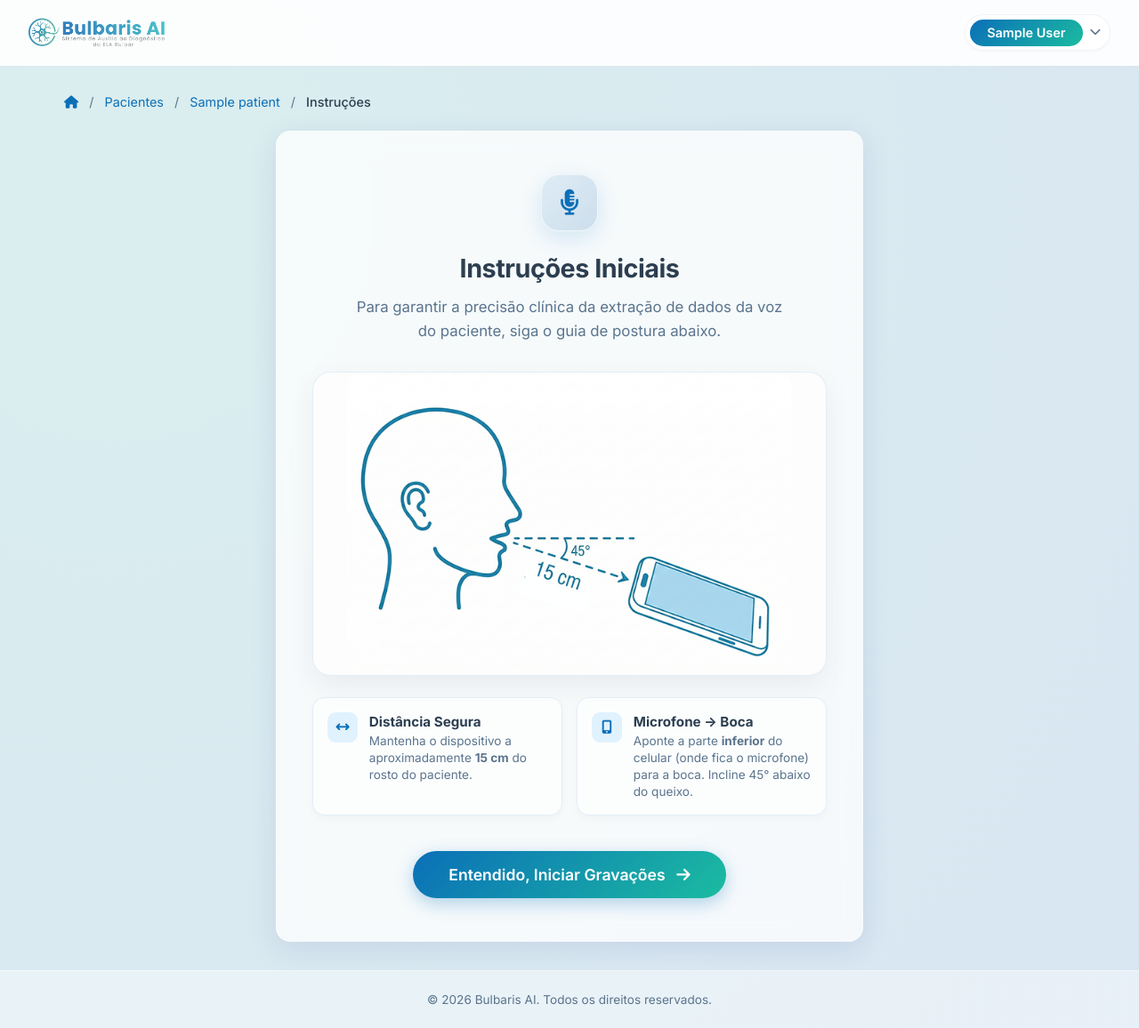
After one commit to felipefontel/sistema-ela-disartria, a Django app: page /record/1/instructions/ in a window 1280 px wide. The commit adds this page. Shown: the whole page at 89% size. Run offline with Django 5.2, Linux system fonts and the light colour scheme; a user stored in the database is signed in; tables that the repository leaves empty hold one stand-in row (values such as "Sample post"); parts of the project's set-up code (start-up, migrations or seed data) failed here and were passed over.

Commit message:
feat: Implement core patient management, audio recording, and feature extraction functionalities with associated views, templates, and URL routing.

```diff
--- a/core/templates/base.html
+++ b/core/templates/base.html
@@ -31,7 +31,7 @@
             <div class="user-dropdown" id="userDropdown">
                 <button class="avatar-btn" id="userMenuBtn" onclick="toggleUserMenu(event)">
                     <span style="background: linear-gradient(135deg, var(--primary-color), var(--secondary-color)); color: white; display: inline-flex; align-items: center; justify-content: center; font-weight: 600; font-size: 0.9rem; padding: 0.4rem 1.2rem; border-radius: 20px;">
-                        <i class="fa-solid fa-user-doctor" style="margin-right: 0.5rem; font-size: 0.85rem;"></i>
+
                         {{ user.get_full_name|default:user.username }}
                     </span>
                     <i class="fa-solid fa-chevron-down avatar-icon"></i>
--- a/core/templates/core/patient_detail.html
+++ b/core/templates/core/patient_detail.html
@@ -86,7 +86,7 @@
             </a>
 
             <!-- Nova Sessão de Gravação (CTA principal) -->
-            <a href="{% url 'recording_task' patient.id 1 %}" class="btn-session"
+            <a href="{% url 'recording_instructions' patient.id %}" class="btn-session"
                style="display: inline-flex; align-items: center; gap: 0.5rem; padding: 0.5rem 1.2rem; border-radius: 8px; font-size: 0.85rem; font-weight: 700; background: linear-gradient(135deg, var(--primary-color), var(--secondary-color)); color: #fff; text-decoration: none; box-shadow: 0 2px 12px rgba(11,111,184,0.35); transition: all 0.2s; white-space: nowrap;"
                onmouseover="this.style.opacity='0.88'; this.style.transform='translateY(-1px)'"
                onmouseout="this.style.opacity='1'; this.style.transform='translateY(0)'">
--- /dev/null
+++ b/core/templates/core/recording_instructions.html
@@ -0,0 +1,66 @@
+{% extends 'base.html' %}
+{% load static %}
+
+{% block breadcrumb %}
+<div style="margin-bottom: 1.5rem; color: var(--text-secondary); font-size: 0.9rem;">
+    <a href="{% url 'dashboard' %}" style="color: var(--primary-color); text-decoration: none;" title="Início"><i class="fa-solid fa-house"></i></a>
+    <span style="margin: 0 0.5rem;">/</span>
+    <a href="{% url 'dashboard' %}" style="color: var(--primary-color); text-decoration: none;">Pacientes</a>
+    <span style="margin: 0 0.5rem;">/</span>
+    <a href="{% url 'patient_detail' patient.pk %}" style="color: var(--primary-color); text-decoration: none;">{{ patient.name }}</a>
+    <span style="margin: 0 0.5rem;">/</span>
+    <span style="color: var(--text-primary); font-weight: 500;">Instruções</span>
+</div>
+{% endblock %}
+
+{% block content %}
+<div class="glass-panel" style="max-width: 660px; margin: 0 auto; padding: 3rem 2.5rem; text-align: center;">
+
+    <div style="display: inline-flex; align-items: center; justify-content: center; width: 64px; height: 64px; border-radius: 20px; background: linear-gradient(135deg, rgba(11,111,184,0.1), rgba(43,108,176,0.2)); color: var(--primary-color); font-size: 1.8rem; margin-bottom: 1.5rem; box-shadow: 0 8px 24px rgba(11,111,184,0.15); border: 1px solid rgba(255,255,255,0.6);">
+        <i class="fa-solid fa-microphone-lines"></i>
+    </div>
+
+    <h2 style="color: var(--text-primary); margin-bottom: 0.8rem; font-size: 1.8rem; font-weight: 800; letter-spacing: -0.5px;">
+        Instruções Iniciais
+    </h2>
+
+    <p style="color: var(--text-secondary); font-size: 1.05rem; margin-bottom: 2rem; line-height: 1.6; max-width: 500px; margin-left: auto; margin-right: auto;">
+        Para garantir a precisão clínica da extração de dados da voz do paciente, siga o guia de postura abaixo.
+    </p>
+
+    <!-- Imagem Instrucional -->
+    <div style="background: #fdfdfd; border-radius: 20px; border: 1px solid rgba(11,111,184,0.1); box-shadow: 0 12px 32px rgba(15,23,42,0.06); margin-bottom: 1.5rem;">
+        <img src="{% static 'core/images/recording_posture_guide.png' %}"
+             alt="Postura correta para gravação: rosto de perfil com boca aberta, celular a 15cm em ângulo de 45° com o microfone apontado para a boca"
+             style="width: 100%; max-width: 500px; height: auto; border-radius: 12px; display: block; margin: 0 auto;">
+    </div>
+
+    <!-- Cards de Instrução -->
+    <div style="display: flex; gap: 1rem; margin-bottom: 2.5rem; text-align: left;">
+        <div style="flex: 1; background: rgba(255,255,255,0.7); border: 1px solid rgba(11,111,184,0.1); padding: 1rem; border-radius: 14px; display: flex; gap: 0.8rem; align-items: flex-start; box-shadow: 0 4px 8px rgba(0,0,0,0.03);">
+            <div style="color: var(--primary-color); background: #e0f2fe; min-width: 34px; height: 34px; border-radius: 9px; display: flex; align-items: center; justify-content: center; font-size: 0.95rem; flex-shrink: 0;">
+                <i class="fa-solid fa-arrows-left-right"></i>
+            </div>
+            <div>
+                <strong style="color: var(--text-primary); font-size: 0.95rem;">Distância Segura</strong><br>
+                <span style="color: var(--text-secondary); font-size: 0.85rem; line-height: 1.4; display: block; margin-top: 0.2rem;">Mantenha o dispositivo a aproximadamente <strong>15 cm</strong> do rosto do paciente.</span>
+            </div>
+        </div>
+        <div style="flex: 1; background: rgba(255,255,255,0.7); border: 1px solid rgba(11,111,184,0.1); padding: 1rem; border-radius: 14px; display: flex; gap: 0.8rem; align-items: flex-start; box-shadow: 0 4px 8px rgba(0,0,0,0.03);">
+            <div style="color: var(--primary-color); background: #e0f2fe; min-width: 34px; height: 34px; border-radius: 9px; display: flex; align-items: center; justify-content: center; font-size: 0.95rem; flex-shrink: 0;">
+                <i class="fa-solid fa-mobile-screen-button"></i>
+            </div>
+            <div>
+                <strong style="color: var(--text-primary); font-size: 0.95rem;">Microfone → Boca</strong><br>
+                <span style="color: var(--text-secondary); font-size: 0.85rem; line-height: 1.4; display: block; margin-top: 0.2rem;">Aponte a parte <strong>inferior</strong> do celular (onde fica o microfone) para a boca. Incline 45° abaixo do queixo.</span>
+            </div>
+        </div>
+    </div>
+
+    <a href="{% url 'recording_task' patient.id 1 %}" class="btn-primary"
+       style="display: inline-flex; align-items: center; justify-content: center; gap: 0.8rem; padding: 1rem 2.5rem; font-size: 1.1rem; text-decoration: none; border-radius: 99px; box-shadow: 0 6px 20px rgba(11,111,184,0.3); width: fit-content; margin: 0 auto;">
+        Entendido, Iniciar Gravações <i class="fa-solid fa-arrow-right"></i>
+    </a>
+
+</div>
+{% endblock %}
--- a/core/urls.py
+++ b/core/urls.py
@@ -23,6 +23,7 @@ urlpatterns = [
     path('users/<int:pk>/delete/', views.user_delete, name='user_delete'),
 
     # Gravação
+    path('record/<int:patient_id>/instructions/', views.recording_instructions_view, name='recording_instructions'),
     path('record/<int:patient_id>/step/<int:step>/', views.recording_task_view, name='recording_task'),
     path('record/<int:patient_id>/single/<str:task_type>/', views.recording_single_view, name='recording_single'),
     path('api/upload-audio/', views.upload_audio_api, name='upload_audio_api'),
--- a/core/views.py
+++ b/core/views.py
@@ -462,6 +462,13 @@ RECORDING_TASKS = [
 ]
 
 @login_required
+def recording_instructions_view(request, patient_id):
+    patient = get_object_or_404(Patient, id=patient_id)
+    return render(request, 'core/recording_instructions.html', {
+        'patient': patient,
+    })
+
+@login_required
 def recording_task_view(request, patient_id, step):
     patient = get_object_or_404(Patient, id=patient_id)
 
```
Also changed, not shown: core/templates/core/recording_single.html (+4 -3 lines), core/templates/core/recording_task.html (+4 -3 lines), core/static/core/images/recording_posture_guide.png (added).
